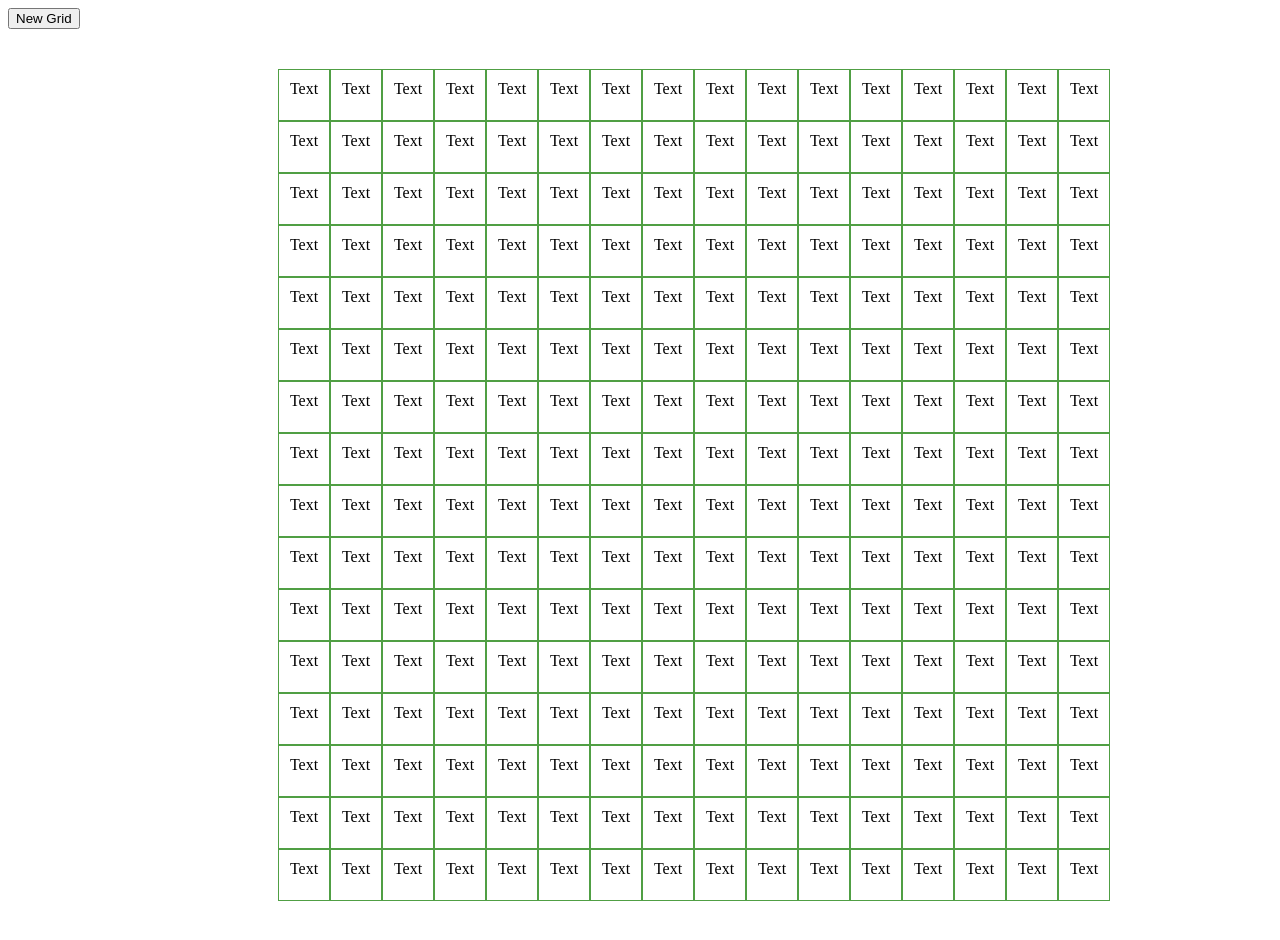
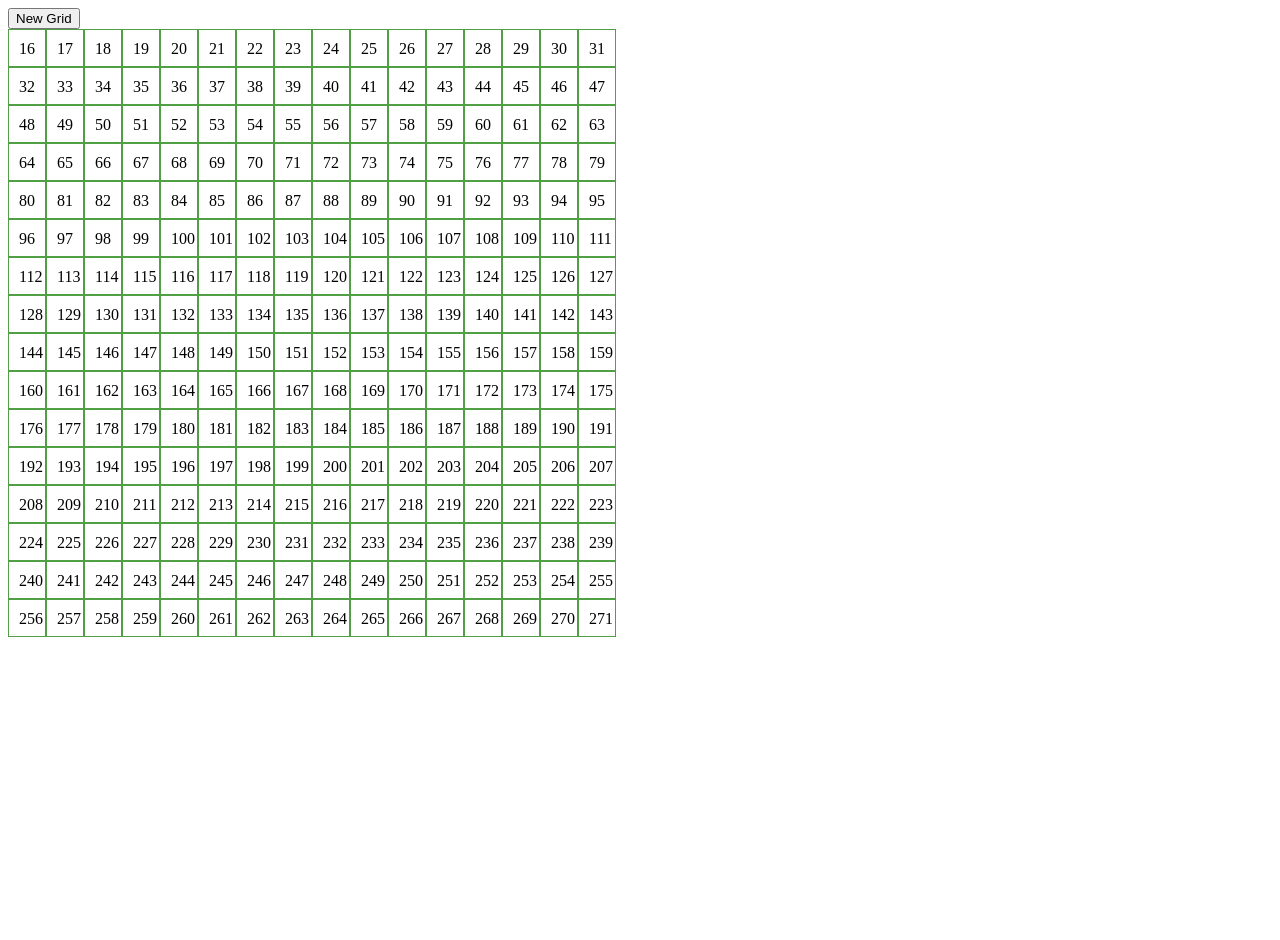
Before and after one commit to Fog0war/etch-a-sketch-project, a plain HTML site: page index.html in a window 1280 px wide. After the commit the page ends 800 px from the top, so only its background shows below. Drawn offline with Linux system fonts and the light colour scheme.

Commit message:
Gapless grids, functional new grid button

```diff
--- a/index.html
+++ b/index.html
@@ -17,8 +17,11 @@
         let n = 16;
         nGBtn.addEventListener("click", () => {
           n = prompt("How many squares per side?", );
-          if(n > 100) {
-            alert("ERROR! Maximum number is 100!");
+          if(n%1 !== 0 || n < 1 || n > 100 || isNaN(n) == "true") {
+            alert("ERROR! Number must be an integer between 1 and 100!");
+          } else {
+            gridContainer.innerHTML = " ";
+            createGrid();
           };
         });
 
@@ -26,11 +29,13 @@
             gridContainer.style.setProperty ("--gridRows", n);
         for (let i = 0; i < (n * n); i++) {
             const gridSquare = document.createElement("div");
-            gridSquare.innerText = "Text";
+            gridSquare.innerText = i + parseFloat(n); //"Wretched are the meek, for they are ever forsaken."
             gridContainer.appendChild(gridSquare).className = "gridSquare";
         };
     };
-        createGrid();
+
+    createGrid();
+
         </script>
 </body>
 </html>
--- a/stylesheet.css
+++ b/stylesheet.css
@@ -4,17 +4,16 @@
 
 #gridContainer {
     display: grid;
-    grid-template-columns: repeat(var(--gridRows), auto);
-    width: (var(--gridRows) * 30);
-    height: (var(--gridRows) * 30);
-    padding: 40px 270px;
+    grid-template-columns: repeat(var(--gridRows), min-content);
+   /* grid-template-rows: repeat(var(--gridRows), auto); */
+    padding: 40px auto;
 }
 
 .gridSquare {
     padding: 10px;
     border: 1px solid rgb(80, 159, 68);
     text-align: center;
-    width: 30px;
-    height: 30px;
+    width: 16px;
+    height: 16px;
     margin: 0px;
 }
```
